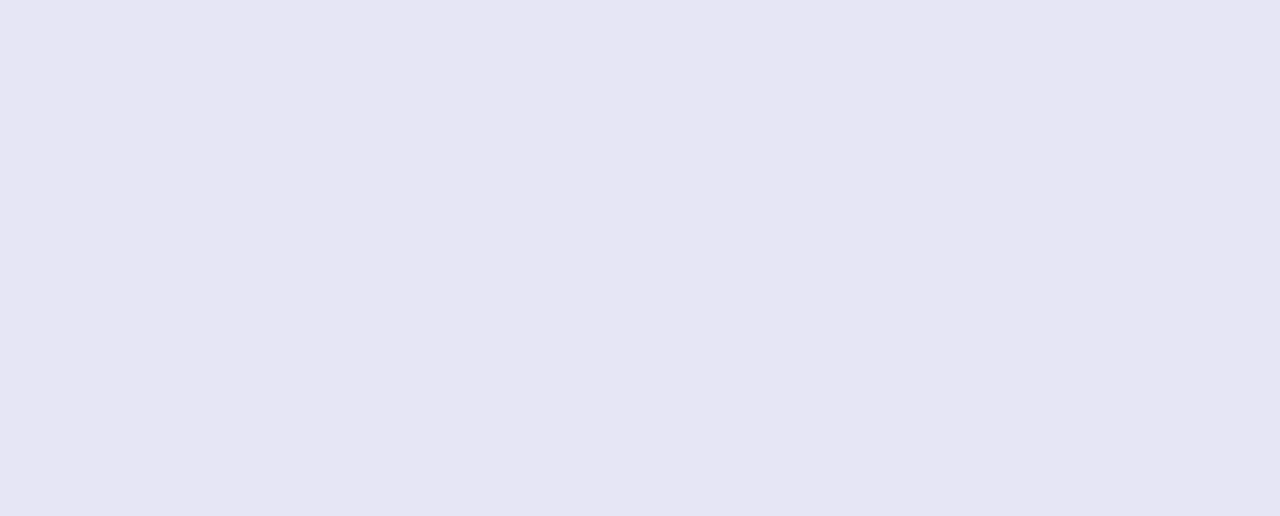
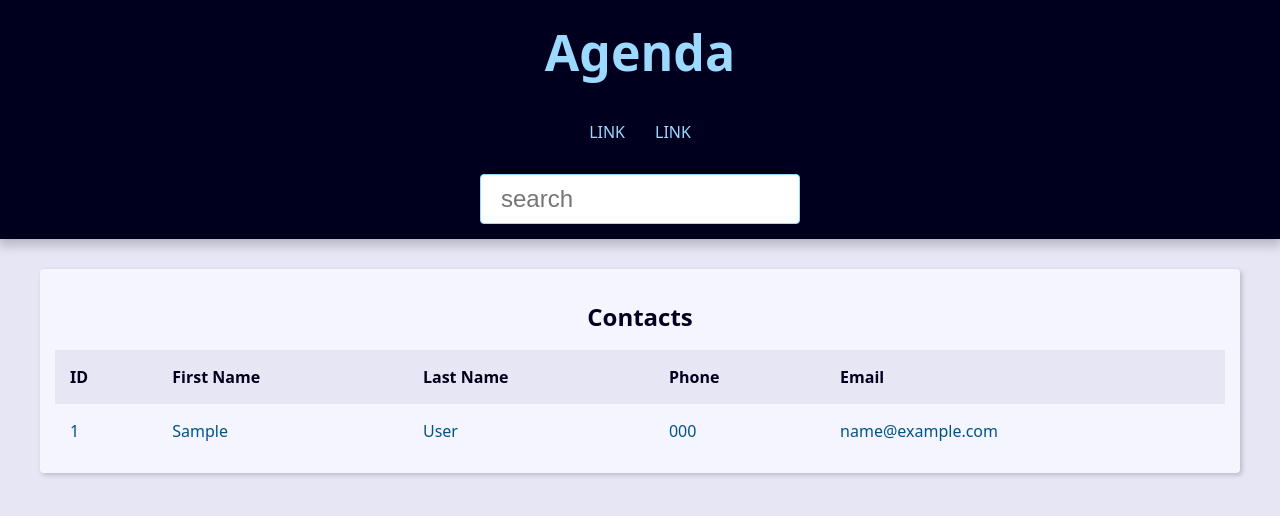
Before and after one commit to heduardoPro/Agenda, a Django app: page / in a window 1280 px wide. Before the commit the part shown is empty. Shown: the top 516 px of the page. Run offline with Django 4.2, Linux system fonts and the light colour scheme; tables that the repository leaves empty hold one stand-in row (values such as "Sample post").

Commit message:
applying partials folder and creating header.html

```diff
--- a/base_templates/global/base.html
+++ b/base_templates/global/base.html
@@ -1,13 +1,18 @@
 {% load static %}
 <!DOCTYPE html>
-<html lang="en">
+<html lang="pt-br">
 <head>
     <meta charset="UTF-8">
     <meta name="viewport" content="width=device-width, initial-scale=1.0">
     <link rel="stylesheet" href="{% static 'global/css/style.css' %}">
-    <title>Document</title>
+    <title>Agenda - Django</title>
 </head>
 <body>
 
+    {% include 'global/partials/header.html' %}
+
+    <main class="content">
+        {% block content %}{% endblock content %}
+    </main>
 </body>
 </html>
--- /dev/null
+++ b/base_templates/global/partials/header.html
@@ -0,0 +1,35 @@
+{% load static %}
+<!DOCTYPE html>
+<html lang="pt-br">
+<head>
+    <meta charset="UTF-8">
+    <meta name="viewport" content="width=device-width, initial-scale=1.0">
+    <link rel="stylesheet" href="{% static 'global/css/style.css' %}">
+    <title>Agenda - Django</title>
+</head>
+<body>
+    <header class="header">
+        <h1 class="header-heading">
+            <a href="{% url 'contact:index' %}" class="header-link">
+                Agenda
+            </a>
+        </h1>
+
+        <nav class="menu">
+            <ul class="menu-list">
+                <li class="menu-item">
+                    <a href="" class="menu-link">LINK</a>
+                </li>
+                <li class="menu-item">
+                    <a href="" class="menu-link">LINK</a>
+                </li>
+            </ul>
+        </nav>
+
+        <div class="search">
+            <form action="" method="get">
+                <input type="text" class="search-input" placeholder="search" id="search" name="q">
+            </form>
+        </div>
+
+    </header>
--- a/contact/templates/contact/index.html
+++ b/contact/templates/contact/index.html
@@ -1 +1,54 @@
 {% extends 'global/base.html' %}
+
+{% block content %}
+    <div class="responsive-table">
+        <table class="contacts-table">
+            <caption class="table-caption">
+                Contacts
+            </caption>
+            <thead>
+                <tr class="table-row table-row-header">
+                    <th class="table-header">ID</th>
+                    <th class="table-header">First Name</th>
+                    <th class="table-header">Last Name</th>
+                    <th class="table-header">Phone</th>
+                    <th class="table-header">Email</th>
+                </tr>
+            </thead>
+
+            <tbody>
+                {% for contact in contacts %}
+                    <tr class="table-row">
+                        <td class="table-cel">
+                            <a href="{% url 'contact:contact' contact.id %}" class="table-link">
+                                {{ contact.id }}
+                            </a>
+                        </td>
+                        <td class="table-cel">
+                            <a href="" class="table-link">
+                                {{ contact.first_name }}
+                            </a>
+                        </td>
+                        <td class="table-cel">
+                            <a href="" class="table-link">
+                                {{ contact.last_name }}
+                            </a>
+                        </td>
+                        <td class="table-cel">
+                            <a href="" class="table-link">
+                                {{ contact.phone }}
+                            </a>
+                        </td>
+                        <td class="table-cel">
+                            <a href="" class="table-link">
+                                {{ contact.email}}
+                            </a>
+                        </td>
+                    </tr>
+                {% endfor %}
+            </tbody>
+        </table>
+    </div>
+
+
+{% endblock content %}
```
Also changed, not shown: contact/templates/contact/contact.html (added, +16 -0 lines).
